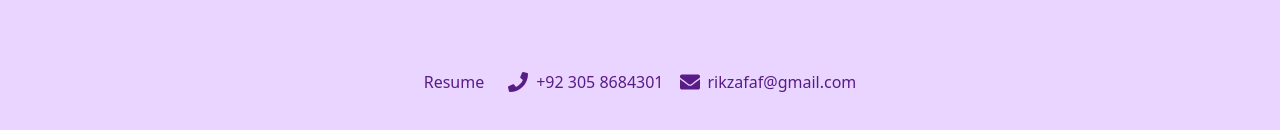
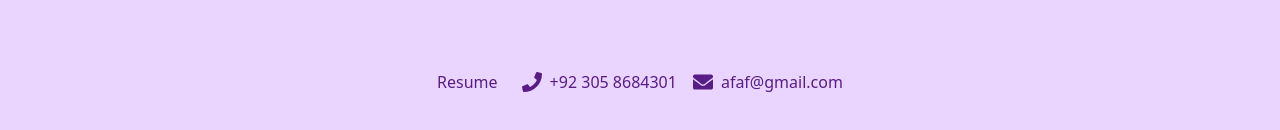
Before and after one commit to rikzacoded/my-portfolio, a React (Create React App) app: page / in a window 1280 px wide. Shown: the part 2250-2380 px from the top of the page. Built offline with nearby package versions, Linux system fonts and the light colour scheme.

Commit message:
email has changed

```diff
--- a/src/footer.js
+++ b/src/footer.js
@@ -259,7 +259,7 @@ const Footer = () => {
 
             <div className="flex items-center gap-2 text-purple-900 hover:text-purple-500 transition-colors">
               <FaEnvelope className="w-5 h-5" />
-              <span>rikzafaf@gmail.com</span>
+              <span>afaf@gmail.com</span>
             </div>
           </div>
 
```
